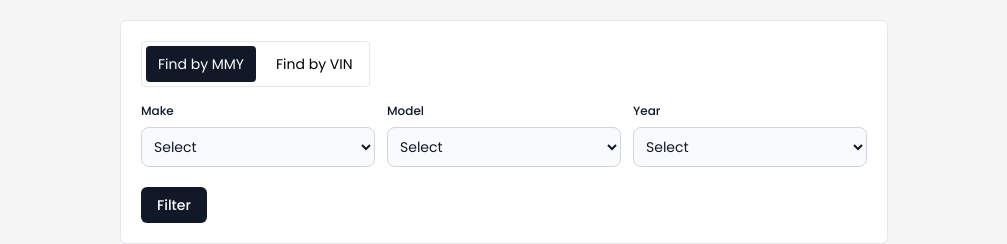
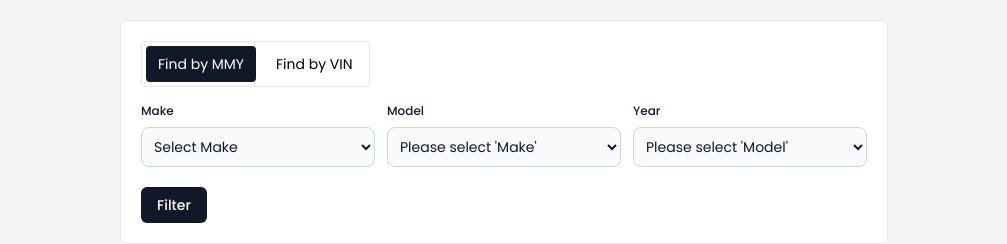
Before and after one commit to rommelcanoy/react-automotive-cars, a React (Vite) app: page / in a window 1280 px wide. Shown: the top 244 px of the page, without its empty margins (136-1143 px from the left). Built offline with nearby package versions, Linux system fonts and the light colour scheme.

Commit message:
chore: add select make, model, year data in the handleFilter

```diff
--- a/src/components/SearchDropdown.jsx
+++ b/src/components/SearchDropdown.jsx
@@ -1,13 +1,30 @@
 import React from 'react'
+import { useEffect } from 'react';
 
-const SearchDropdown = ({ type, data }) => {
+const SearchDropdown = ({ type, data, setSelectedValue }) => {
+
+  const handleSelectChange = (e) => {
+    const selectedValue = e.target.value;
+    setSelectedValue(selectedValue);
+  }
+
+  useEffect(() => {
+  }, []);
+
   return (
     <>
       <div className=''>
         <label htmlFor="small" className="block mb-2 text-xs font-medium text-gray-900 dark:text-white">{type}</label>
-        <select id="small" className="block w-full p-2 text-sm text-gray-900 border border-gray-300 rounded-lg bg-gray-50 focus:ring-blue-500 focus:border-blue-500 dark:bg-gray-700 dark:border-gray-600 dark:placeholder-gray-400 dark:text-white dark:focus:ring-blue-500 dark:focus:border-blue-500">
+        <select id="small" className="block w-full p-2 text-sm text-gray-900 border border-gray-300 rounded-lg bg-gray-50 focus:ring-blue-500 focus:border-blue-500 dark:bg-gray-700 dark:border-gray-600 dark:placeholder-gray-400 dark:text-white dark:focus:ring-blue-500 dark:focus:border-blue-500" onChange={handleSelectChange}>
           {/* <option selected>Select</option> */}
-          <option defaultValue="">Select</option>
+          <option defaultValue="">
+            {
+              data.length === 0 ?
+                type === 'Model' ? "Please select 'Make'" : "Please select 'Model'"
+                :
+                `Select ${type}`
+            }
+          </option>
           {
             data && data.map((data) => (
               <option value={data} key={data}>{data}</option>
--- a/src/components/SearchMMY.jsx
+++ b/src/components/SearchMMY.jsx
@@ -9,15 +9,37 @@ const SearchMMY = () => {
   const [makes, setMakes] = useState([]);
   const [models, setModels] = useState([]);
   const [years, setYears] = useState([]);
+  const [selectedMake, setSelectedMake] = useState('');
+  const [selectedModel, setSelectedModel] = useState('');
+  const [selectedYear, setSelectedYear] = useState('');
 
   useEffect(() => {
     const makes = _.sortBy([...new Set(carsData.map((car) => car.make))]);
-    const models = _.sortBy([...new Set(carsData.map((car) => car.model))]);
-    const years = _.sortBy([...new Set(carsData.map((car) => car.year))]);
     setMakes(makes);
+  }, [carsData]);
+
+  useEffect(() => {
+    const models = _.sortBy(
+      [...new Set(carsData.filter((car) => car.make === selectedMake).map((car) => car.model))]
+    );
     setModels(models);
+  }, [selectedMake, carsData]);
+
+  useEffect(() => {
+    const years = _.sortBy(
+      [...new Set(carsData.filter((car) => car.make === selectedMake && car.model === selectedModel).map((car) => car.year))]
+    );
     setYears(years);
-  }, []);
+  }, [selectedMake, selectedModel, carsData]);
+
+  const handleFilter = () => {
+    // Use selectedMake, selectedModel, and selectedYear for filtering logic
+    console.log('Selected Make:', selectedMake);
+    console.log('Selected Model:', selectedModel);
+    console.log('Selected Year:', selectedYear);
+
+    // Add your filtering logic here using the selected values
+  }
 
   return (
     <>
@@ -26,13 +48,13 @@ const SearchMMY = () => {
 
         <div className='flex flex-col gap-5'>
           <div className='grid grid-cols-1 md:grid-cols-3 gap-3'>
-            <SearchDropdown type={'Make'} data={makes} />
-            <SearchDropdown type={'Model'} data={models} />
-            <SearchDropdown type={'Year'} data={years} />
+            <SearchDropdown type={'Make'} data={makes} setSelectedValue={setSelectedMake} />
+            <SearchDropdown type={'Model'} data={models} setSelectedValue={setSelectedModel} />
+            <SearchDropdown type={'Year'} data={years} setSelectedValue={setSelectedYear} />
 
           </div>
           <div className='flex'>
-            <button type="button" className="text-white right-2.5 bottom-2.5 bg-gray-900 hover:bg-gray-700 focus:ring-4 focus:outline-none focus:ring-gray-300 font-medium rounded-md text-sm px-4 py-2">Filter</button>
+            <button type="button" className="text-white right-2.5 bottom-2.5 bg-gray-900 hover:bg-gray-700 focus:ring-4 focus:outline-none focus:ring-gray-300 font-medium rounded-md text-sm px-4 py-2" onClick={handleFilter}>Filter</button>
           </div>
         </div>
       }
```
